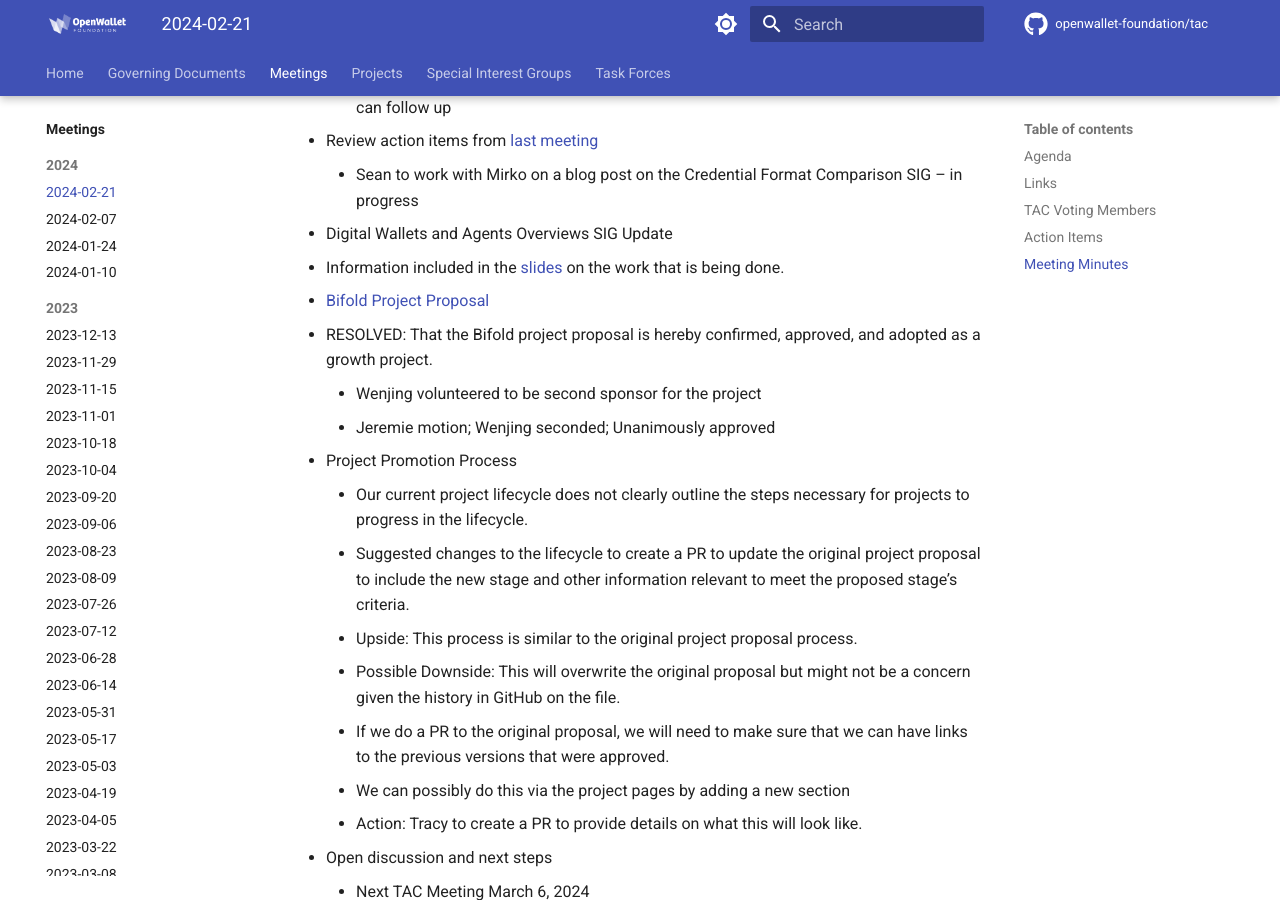
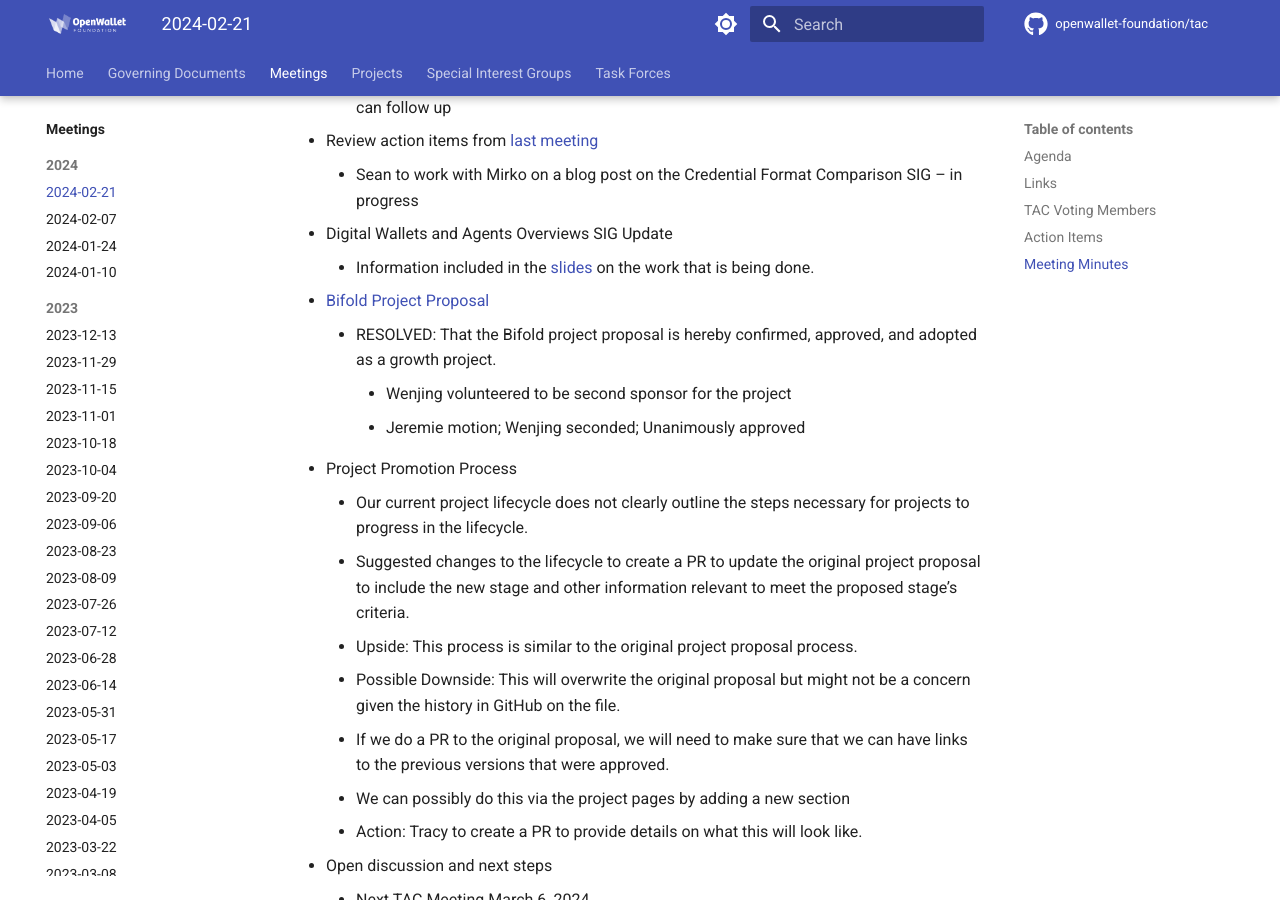
Before and after one commit to openwallet-foundation/tac, an MkDocs documentation site: the page built from docs/meetings/2024/2024-02-21.md, in a window 1280 px wide and 900 px high, scrolled down 1665 px. Built offline with MkDocs 1.6.1 and Material for MkDocs 9.7.7, drawn with Linux system fonts in a browser that asks for light colours; comment, search, counter and statistics services are not loaded.

Commit message:
Update formatting
Signed-off-by: Tracy Kuhrt <tracy.a.kuhrt@accenture.com>

```diff
--- a/docs/meetings/2024/2024-02-21.md
+++ b/docs/meetings/2024/2024-02-21.md
@@ -1,7 +1,7 @@
 # 2024-02-21
 
 !!! note "Reminder"
-    These meetings are covered by the [Antitrust Policy](../governance/antitrust.md) and the [Code of Conduct](../governance/code-of-conduct.md).
+    These meetings are covered by the [Antitrust Policy](../../governance/antitrust.md) and the [Code of Conduct](../../governance/code-of-conduct.md).
 
 ## Agenda
 - Announcements
@@ -45,12 +45,12 @@
     - Sean to work with Mirko on a blog post on the Credential Format Comparison SIG – in progress
 
 - Digital Wallets and Agents Overviews SIG Update
-   - Information included in the [slides](https://docs.google.com/presentation/d/1BEOujwEAT-mIn-nxuWIXlrUFYI3AwLzSF8Cma4iSuuI/edit?usp=sharing) on the work that is being done.
+    - Information included in the [slides](https://docs.google.com/presentation/d/1BEOujwEAT-mIn-nxuWIXlrUFYI3AwLzSF8Cma4iSuuI/edit?usp=sharing) on the work that is being done.
 
 - [Bifold Project Proposal](https://github.com/openwallet-foundation/project-proposals/pull/29)
-   - RESOLVED: That the Bifold project proposal is hereby confirmed, approved, and adopted as a growth project.
-     - Wenjing volunteered to be second sponsor for the project
-     - Jeremie motion; Wenjing seconded; Unanimously approved
+    - RESOLVED: That the Bifold project proposal is hereby confirmed, approved, and adopted as a growth project.
+        - Wenjing volunteered to be second sponsor for the project
+        - Jeremie motion; Wenjing seconded; Unanimously approved
 
 - Project Promotion Process
     - Our current project lifecycle does not clearly outline the steps necessary for projects to progress in the lifecycle.
```
